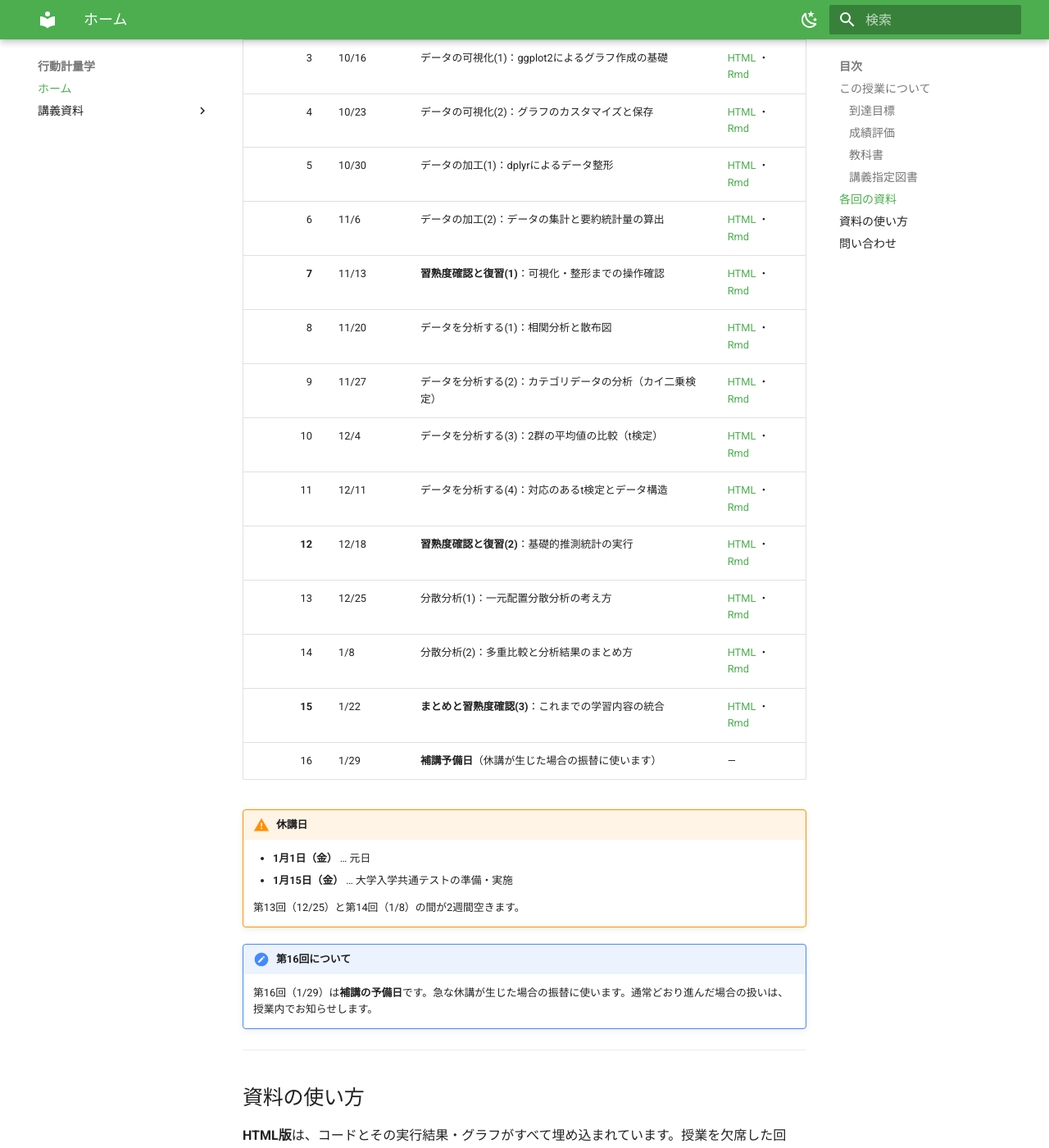
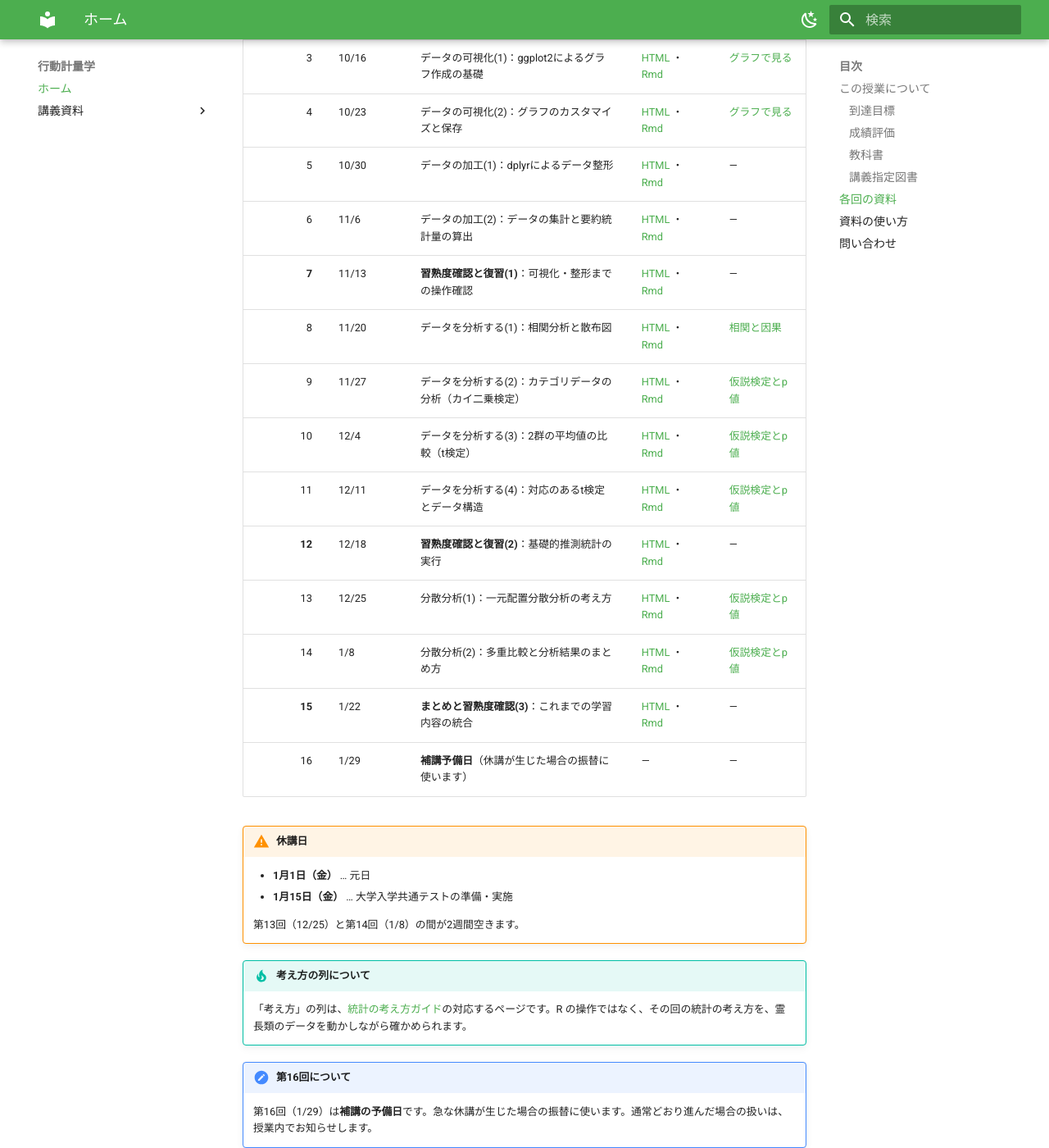
Before and after one commit to aonoa68/kodo-keiryo, an MkDocs documentation site: the page built from docs/index.md, in a window 1280 px wide and 1400 px high, scrolled down 1766 px. Shown: the whole window at 82% size. Built offline with MkDocs 1.6.1 and Material for MkDocs 9.7.7, drawn with Linux system fonts in a browser that asks for light colours.

Commit message:
各回ページに「統計の考え方ガイド」への案内を追加（統計学Ⅰは第6回でガイド形式の試作）
- 対応する回に「考え方をガイドで確かめる」の枠（行動計量学は日程表に「考え方」の列）
- 統計学Ⅰ第6回：冒頭に「一言でいうと」、まとめの前に「よくある誤解」4つ、記述問題の引用例を霊長類データの数値に訂正

Co-Authored-By: Claude Opus 5 (1M context) <noreply@anthropic.com>
Claude-Session: https://claude.ai/code/session_01VNG6MY7caqH6ZBqg92AUZE

```diff
--- a/docs/index.md
+++ b/docs/index.md
@@ -52,30 +52,33 @@ ISBN 978-4-297-12170-9
 
 各回、**HTML版**（ブラウザで読む）と**Rmd版**（RStudioで開いて自分で実行する）を用意しています。
 
-| 回 | 日付 | 内容 | 資料 |
-|---:|---|---|---|
-| 1 | 10/2 | ガイダンス：行動計量学とは何か／Rとデータ分析の位置づけ | [HTML](materials/01.html) ・ [Rmd](materials/01.Rmd) |
-| 2 | 10/9 | R・RStudioの導入：インストールと基本操作 | [HTML](materials/02.html) ・ [Rmd](materials/02.Rmd) |
-| 3 | 10/16 | データの可視化(1)：ggplot2によるグラフ作成の基礎 | [HTML](materials/03.html) ・ [Rmd](materials/03.Rmd) |
-| 4 | 10/23 | データの可視化(2)：グラフのカスタマイズと保存 | [HTML](materials/04.html) ・ [Rmd](materials/04.Rmd) |
-| 5 | 10/30 | データの加工(1)：dplyrによるデータ整形 | [HTML](materials/05.html) ・ [Rmd](materials/05.Rmd) |
-| 6 | 11/6 | データの加工(2)：データの集計と要約統計量の算出 | [HTML](materials/06.html) ・ [Rmd](materials/06.Rmd) |
-| **7** | 11/13 | **習熟度確認と復習(1)**：可視化・整形までの操作確認 | [HTML](materials/07.html) ・ [Rmd](materials/07.Rmd) |
-| 8 | 11/20 | データを分析する(1)：相関分析と散布図 | [HTML](materials/08.html) ・ [Rmd](materials/08.Rmd) |
-| 9 | 11/27 | データを分析する(2)：カテゴリデータの分析（カイ二乗検定） | [HTML](materials/09.html) ・ [Rmd](materials/09.Rmd) |
-| 10 | 12/4 | データを分析する(3)：2群の平均値の比較（t検定） | [HTML](materials/10.html) ・ [Rmd](materials/10.Rmd) |
-| 11 | 12/11 | データを分析する(4)：対応のあるt検定とデータ構造 | [HTML](materials/11.html) ・ [Rmd](materials/11.Rmd) |
-| **12** | 12/18 | **習熟度確認と復習(2)**：基礎的推測統計の実行 | [HTML](materials/12.html) ・ [Rmd](materials/12.Rmd) |
-| 13 | 12/25 | 分散分析(1)：一元配置分散分析の考え方 | [HTML](materials/13.html) ・ [Rmd](materials/13.Rmd) |
-| 14 | 1/8 | 分散分析(2)：多重比較と分析結果のまとめ方 | [HTML](materials/14.html) ・ [Rmd](materials/14.Rmd) |
-| **15** | 1/22 | **まとめと習熟度確認(3)**：これまでの学習内容の統合 | [HTML](materials/15.html) ・ [Rmd](materials/15.Rmd) |
-| 16 | 1/29 | **補講予備日**（休講が生じた場合の振替に使います） | — |
+| 回 | 日付 | 内容 | 資料 | 考え方 |
+|---:|---|---|---|---|
+| 1 | 10/2 | ガイダンス：行動計量学とは何か／Rとデータ分析の位置づけ | [HTML](materials/01.html) ・ [Rmd](materials/01.Rmd) | — |
+| 2 | 10/9 | R・RStudioの導入：インストールと基本操作 | [HTML](materials/02.html) ・ [Rmd](materials/02.Rmd) | — |
+| 3 | 10/16 | データの可視化(1)：ggplot2によるグラフ作成の基礎 | [HTML](materials/03.html) ・ [Rmd](materials/03.Rmd) | [グラフで見る](https://aonoa68.github.io/teaching/guide/visualize/) |
+| 4 | 10/23 | データの可視化(2)：グラフのカスタマイズと保存 | [HTML](materials/04.html) ・ [Rmd](materials/04.Rmd) | [グラフで見る](https://aonoa68.github.io/teaching/guide/visualize/) |
+| 5 | 10/30 | データの加工(1)：dplyrによるデータ整形 | [HTML](materials/05.html) ・ [Rmd](materials/05.Rmd) | — |
+| 6 | 11/6 | データの加工(2)：データの集計と要約統計量の算出 | [HTML](materials/06.html) ・ [Rmd](materials/06.Rmd) | — |
+| **7** | 11/13 | **習熟度確認と復習(1)**：可視化・整形までの操作確認 | [HTML](materials/07.html) ・ [Rmd](materials/07.Rmd) | — |
+| 8 | 11/20 | データを分析する(1)：相関分析と散布図 | [HTML](materials/08.html) ・ [Rmd](materials/08.Rmd) | [相関と因果](https://aonoa68.github.io/teaching/guide/correlation/) |
+| 9 | 11/27 | データを分析する(2)：カテゴリデータの分析（カイ二乗検定） | [HTML](materials/09.html) ・ [Rmd](materials/09.Rmd) | [仮説検定とp値](https://aonoa68.github.io/teaching/guide/testing/) |
+| 10 | 12/4 | データを分析する(3)：2群の平均値の比較（t検定） | [HTML](materials/10.html) ・ [Rmd](materials/10.Rmd) | [仮説検定とp値](https://aonoa68.github.io/teaching/guide/testing/) |
+| 11 | 12/11 | データを分析する(4)：対応のあるt検定とデータ構造 | [HTML](materials/11.html) ・ [Rmd](materials/11.Rmd) | [仮説検定とp値](https://aonoa68.github.io/teaching/guide/testing/) |
+| **12** | 12/18 | **習熟度確認と復習(2)**：基礎的推測統計の実行 | [HTML](materials/12.html) ・ [Rmd](materials/12.Rmd) | — |
+| 13 | 12/25 | 分散分析(1)：一元配置分散分析の考え方 | [HTML](materials/13.html) ・ [Rmd](materials/13.Rmd) | [仮説検定とp値](https://aonoa68.github.io/teaching/guide/testing/) |
+| 14 | 1/8 | 分散分析(2)：多重比較と分析結果のまとめ方 | [HTML](materials/14.html) ・ [Rmd](materials/14.Rmd) | [仮説検定とp値](https://aonoa68.github.io/teaching/guide/testing/) |
+| **15** | 1/22 | **まとめと習熟度確認(3)**：これまでの学習内容の統合 | [HTML](materials/15.html) ・ [Rmd](materials/15.Rmd) | — |
+| 16 | 1/29 | **補講予備日**（休講が生じた場合の振替に使います） | — | — |
 
 !!! warning "休講日"
     - **1月1日（金）** … 元日
     - **1月15日（金）** … 大学入学共通テストの準備・実施
 
     第13回（12/25）と第14回（1/8）の間が2週間空きます。
+
+!!! tip "考え方の列について"
+    「考え方」の列は、[統計の考え方ガイド](https://aonoa68.github.io/teaching/guide/)の対応するページです。R の操作ではなく、その回の統計の考え方を、霊長類のデータを動かしながら確かめられます。
 
 !!! note "第16回について"
     第16回（1/29）は**補講の予備日**です。急な休講が生じた場合の振替に使います。通常どおり進んだ場合の扱いは、授業内でお知らせします。
```
